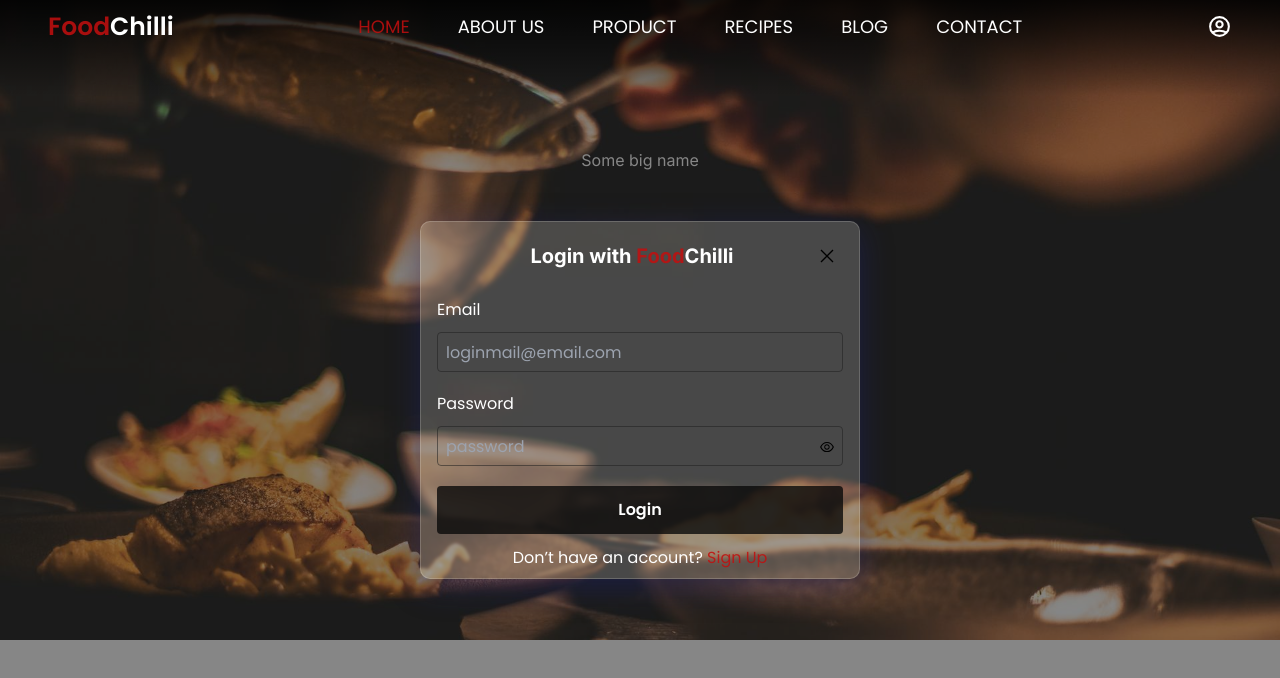
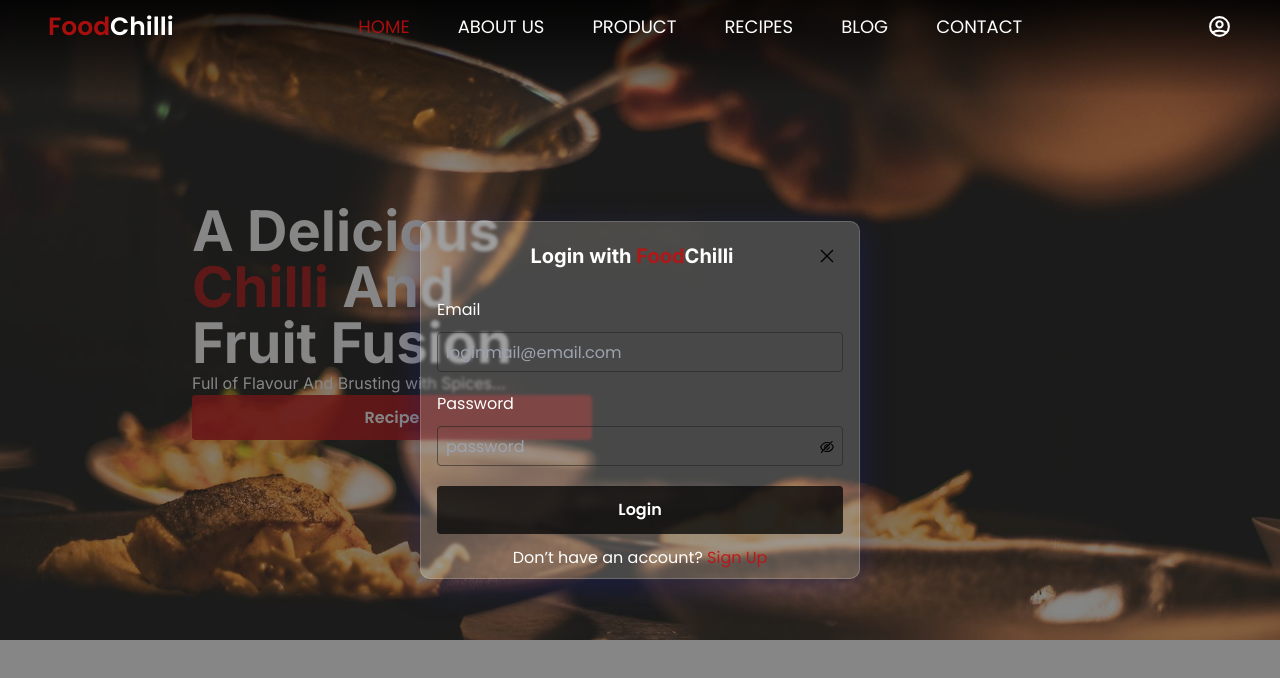
Before and after one commit to Varshithknaik/cooksCorner-client, a Next.js app: page / in a window 1280 px wide. Both pictures are taken after a click on the icon 1219 px from the left and 26 px from the top of the page. Shown: the top 678 px of the page. Built offline with nearby package versions, Linux system fonts and the light colour scheme.

Commit message:
header css completed

```diff
--- a/app/components/Auth/Login.tsx
+++ b/app/components/Auth/Login.tsx
@@ -52,8 +52,9 @@ const Login = (props: Props) => {
             <input type={show ? 'text' : 'password'} id='password' name='password' placeholder='password' onChange={handleChange} value={values.password}
               className={`${errors.password && touched.password ? 'border-error-red' : 'border-[#2121218a]' } ${styles.input} `}/>
               {
-                show ?
-                  <AiOutlineEyeInvisible className='absolute left-[94%] top-[64%] cursor-pointer' onClick={() => setShow(!show)}/>
+                !show ?
+                  <AiOutlineEyeInvisible className= {`absolute cursor-pointer left-[94%]
+                    ${errors.password && touched.password ?'top-[50%]' : ' top-[64%]' } `} onClick={() => setShow(!show)}/>
                     :
                   <AiOutlineEye className={`absolute cursor-pointer left-[94%]
                     ${errors.password && touched.password ?'top-[50%]' : ' top-[64%]' } `}
--- a/app/components/Auth/SignUp.tsx
+++ b/app/components/Auth/SignUp.tsx
@@ -1,10 +1,94 @@
-import React from 'react'
+import { styles } from '@/app/styles/style'
+import { useFormik } from 'formik';
+import React, { useState } from 'react'
+import { AiOutlineEye, AiOutlineEyeInvisible } from 'react-icons/ai'
+import { GrClose } from 'react-icons/gr';
+import * as Yup from 'yup';
 
-type Props = {}
+type Props = {
+  handleClick: () => void,
+  handleTabChange: (tab: string) => void,
+}
+
+const schema = Yup.object().shape({
+  username: Yup.string()
+    .min(2, "Minimum 2 characters")
+    .max(30, "Maximum 30 characters")
+    .required("Username is required"),
+  email: Yup.string().email('Invalid email').required("Email is required"),
+  password: Yup.string().required("Password is required"),
+  confirmPassword: Yup.string()
+    .oneOf([Yup.ref('password')], "Passwords must match")
+    .required("Confirm password is required"),
+});
 
 const SignUp = (props: Props) => {
+  const [ show , setShow ] = useState<boolean>(false);
+
+  const formik = useFormik({
+    initialValues: { username: '' , email: '' , password: '' , confirmPassword: '' },
+    validationSchema: schema,
+
+    onSubmit(values, formikHelpers) {
+      console.log(values);
+    },
+  })
+
+  const { errors , values , touched , handleChange , handleSubmit } = formik;
+
   return (
-    <div>SignUp</div>
+    <div className='flex justify-center items-center w-full h-full min-h-[100vh] relative bg-[#2121218a]'>
+    <div className='glassmorphism-login-container p-2 px-4 pop-up'>
+      <div className='flex w-full items-center justify-center px-2 py-2 my-1'>
+        <h1 className='text-xl font-bold text-white m-auto'>Join with <span style={{ color: 'hsla(0, 86%, 41%, 0.862)'}}>Food</span>Chilli</h1>
+        <button onClick={props.handleClick}> <GrClose /></button>
+      </div>
+      <form onSubmit={handleSubmit}>
+        <div className='flex relative flex-col mt-5 mb-1 input-container'>
+          <label htmlFor = "username" className={styles.label}>Username</label>
+          <input type='username' id='username' name='username' placeholder='loginmail@email.com' onChange={handleChange} value={values.username}
+            className={`${errors.username && touched.username ? 'border-error-red' : 'border-[#2121218a]' } ${styles.input} `}/>
+          {errors.username && touched.username && <span className='text-error-red text-sm'>{errors.username} </span>}
+        </div>
+        <div className='flex relative flex-col mt-5 mb-1 input-container'>
+          <label htmlFor="email" className={styles.label}>Email</label>
+          <input type='email' id='email' name='email' placeholder='loginmail@email.com' onChange={handleChange} value={values.email}
+            className={`${errors.email && touched.email ? 'border-error-red' : 'border-[#2121218a]' } ${styles.input} `}/>
+          {errors.email && touched.email && <span className='text-error-red text-sm'>{errors.email} </span>}
+        </div>
+        <div className='flex relative flex-col mt-5 mb-1 input-container'>
+          <label htmlFor="password" className={styles.label}>Password</label>
+          <input type={show ? 'text' : 'password'} id='password' name='password' placeholder='password' onChange={handleChange} value={values.password}
+            className={`${errors.password && touched.password ? 'border-error-red' : 'border-[#2121218a]' } ${styles.input} `}/>
+            {
+              !show ?
+                <AiOutlineEyeInvisible className= {`absolute cursor-pointer left-[94%]
+                ${errors.password && touched.password ?'top-[50%]' : ' top-[64%]' } `} onClick={() => setShow(!show)}/>
+                  :
+                <AiOutlineEye className={`absolute cursor-pointer left-[94%]
+                  ${errors.password && touched.password ?'top-[50%]' : ' top-[64%]' } `}
+                  onClick={() => setShow(!show)}/>
+            }
+          {errors.password && touched.password && <span className='text-error-red text-sm'>{errors.password} </span>}
+        </div>
+        <div className='flex relative flex-col mt-5 mb-1 input-container'>
+          <label htmlFor="confirmPassword" className={styles.label}>Confirm Password</label>
+          <input type={'password'} id='confirmPassword' name='confirmPassword' placeholder='confirmPassword' onChange={handleChange} value={values.confirmPassword}
+            className={`${errors.confirmPassword && touched.confirmPassword ? 'border-error-red' : 'border-[#2121218a]' } ${styles.input} `}/>
+          {errors.confirmPassword && touched.confirmPassword && <span className='text-error-red text-sm'>{errors.confirmPassword} </span>}
+        </div>
+        <div className='w-full mt-5'>
+          <input type="submit" className={`${styles.button} text-white bg-button-black`} value="Register"/>
+        </div>
+        <h5 className='text-center pt-3 font-Poppins text-[14px text-white'>
+            Already have an account?{" "}
+            <span className='text-primary-red cursor-pointer' onClick={() => props.handleTabChange("login")}>
+              Login
+            </span>
+        </h5>
+      </form>
+    </div>
+  </div>
   )
 }
 
--- a/app/globals.css
+++ b/app/globals.css
@@ -11,6 +11,12 @@
   --clr-text-faded: #666666;
   --clr-input-background: #EDEDED;
   --clr-background: #FAFAFA;
+}
+
+*{
+  padding: 0px;
+  margin: 0px;
+  box-sizing: border-box;
 }
 
 body:has(.pop-up){
@@ -41,6 +47,7 @@ body:has(.pop-up){
   right: 0px;
   opacity: 1;
   transition: all 1.4s ease 0s;
+  min-height: 25rem;
 }
 
 .header-content-wrapper{
--- a/app/utils/Header.tsx
+++ b/app/utils/Header.tsx
@@ -9,6 +9,7 @@ import { IoIosLogIn } from "react-icons/io";
 import { IoIosLogOut } from "react-icons/io";
 import Login from '../components/Auth/Login';
 import SignUp from '../components/Auth/SignUp';
+import { styles } from '../styles/style';
 type Props = {
   title: string;
   landingPage?: boolean
@@ -92,10 +93,21 @@ const Header = (props: Props) => {
         <div className='background-image'>
           <Image src={headerImage} alt='header'/>
         </div>
-        <div className = "header-content-wrapper">
+        <div className = "header-content-wrapper w-[25rem]">
           {
             props.landingPage ?
-            <div>Some big name</div>
+            <div className='flex flex-col absolute left-[15%] bottom-[15%] text-start w-[25rem]'>
+              <h1 className='flex flex-col items-start text-[3.5rem] leading-[3.5rem] font-bold text-start'>
+                A Delicious
+                <br />
+                <span><span className='text-primary-red'>Chilli</span> And </span>
+                Fruit Fusion
+              </h1>
+              <p>Full of Flavour And Brusting with Spices...</p>
+              <Link href={"/recipe"} passHref>
+                <button className={`${styles.button} text-white bg-primary-red w-28 h-[1.2rem]`}>Recipe</button>
+              </Link>
+            </div>
             : <h1> {props.title} </h1>
           }
         </div>
@@ -107,7 +119,7 @@ const Header = (props: Props) => {
       }
       {
         tab === 'signup' && (
-          <SignUp />
+          <SignUp handleClick={handleClick} handleTabChange={handleTabChange}/>
         )
       }
     </>
```
